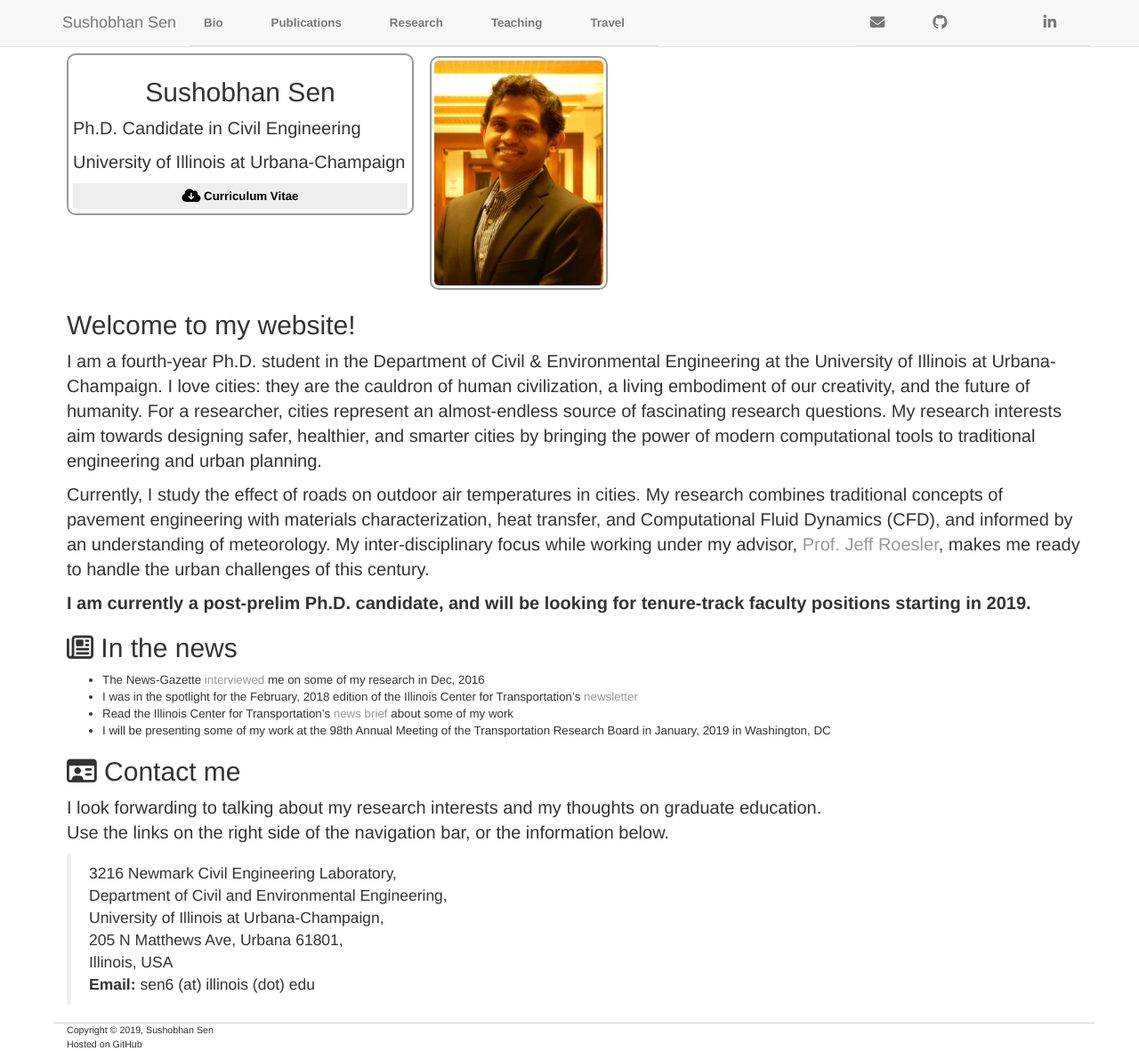
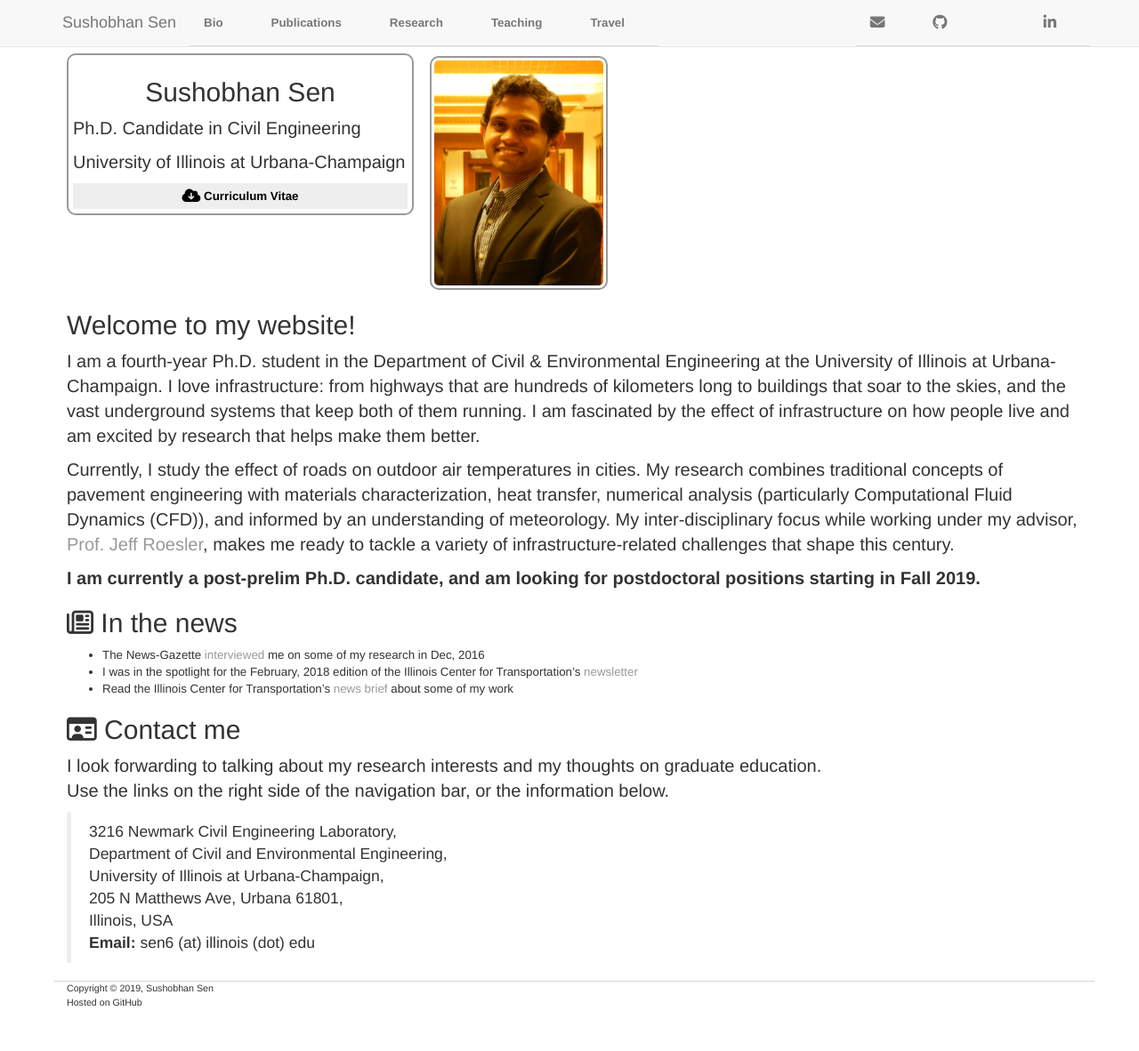
Before and after one commit to sushobhansen/sushobhansen.github.io, a Jekyll site: the page built from index.md, in a window 1280 px wide and 1182 px high. Shown: the whole window at 89% size. Built offline with Jekyll 4.4.1, drawn with Linux system fonts in a browser that asks for light colours; nearby versions of some CDN libraries; a style sheet for code colours, icons or effects is not loaded.

Commit message:
Updated my description

```diff
--- a/index.md
+++ b/index.md
@@ -18,7 +18,7 @@ title: Sushobhan Sen | Home
 </div><!--container-->
 
 ## Welcome to my website!
-I am a fourth-year Ph.D. student in the Department of Civil & Environmental Engineering at the University of Illinois at Urbana-Champaign. I love cities: they are the cauldron of human civilization, a living embodiment of our creativity, and the future of humanity. For a researcher, cities represent an almost-endless source of fascinating research questions. My research interests aim towards designing safer, healthier, and smarter cities by bringing the power of modern computational tools to traditional engineering and urban planning.
+I am a fourth-year Ph.D. student in the Department of Civil & Environmental Engineering at the University of Illinois at Urbana-Champaign. I love infrastructure: from highways that are hundreds of kilometers long to buildings that soar to the skies, and the vast underground systems that keep both of them running. I am fascinated by the effect of infrastructure on how people live and am excited by research that helps make them better.
 
 <!---A nice picture but it clutters the homepage
 <figure style="text-align:center;">
@@ -26,15 +26,14 @@ I am a fourth-year Ph.D. student in the Department of Civil & Environmental Engi
 	<figcaption>A view of a street in the heart of Boston, MA</figcaption>
 </figure>--->
 
-Currently, I study the effect of roads on outdoor air temperatures in cities. My research combines traditional concepts of pavement engineering with materials characterization, heat transfer, and Computational Fluid Dynamics (CFD), and informed by an understanding of meteorology. My inter-disciplinary focus while working under my advisor, [Prof. Jeff Roesler](https://cee.illinois.edu/directory/profile/jroesler){:target="_blank"}, makes me ready to handle the urban challenges of this century.
+Currently, I study the effect of roads on outdoor air temperatures in cities. My research combines traditional concepts of pavement engineering with materials characterization, heat transfer, numerical analysis (particularly Computational Fluid Dynamics (CFD)), and informed by an understanding of meteorology. My inter-disciplinary focus while working under my advisor, [Prof. Jeff Roesler](https://cee.illinois.edu/directory/profile/jroesler){:target="_blank"}, makes me ready to tackle a variety of infrastructure-related challenges that shape this century.
 
-**I am currently a post-prelim Ph.D. candidate, and will be looking for tenure-track faculty positions starting in 2019.**
+**I am currently a post-prelim Ph.D. candidate, and am looking for postdoctoral positions starting in Fall 2019.**
 
 ## <i class="fa fa-newspaper-o"></i> In the news
 - The News-Gazette [interviewed](http://www.news-gazette.com/video/2016-12-23/wired-sushobhan-sen.html) me on some of my research in Dec, 2016
 - I was in the spotlight for the February, 2018 edition of the Illinois Center for Transportation's [newsletter](http://ict.illinois.edu/2018/01/26/ict-student-spotlight-sushobhan-sen/)
 - Read the Illinois Center for Transportation's [news brief](http://ict.illinois.edu/2018/04/19/urban-heat-islands-studied-within-a-pavement-lca-framework/) about some of my work
-- I will be presenting some of my work at the 98th Annual Meeting of the Transportation Research Board in January, 2019 in Washington, DC
 
 ## <i class="fa fa-id-card-o"></i> Contact me
 I look forwarding to talking about my research interests and my thoughts on graduate education. <br>Use the links on the right side of the navigation bar, or the information below.
```
